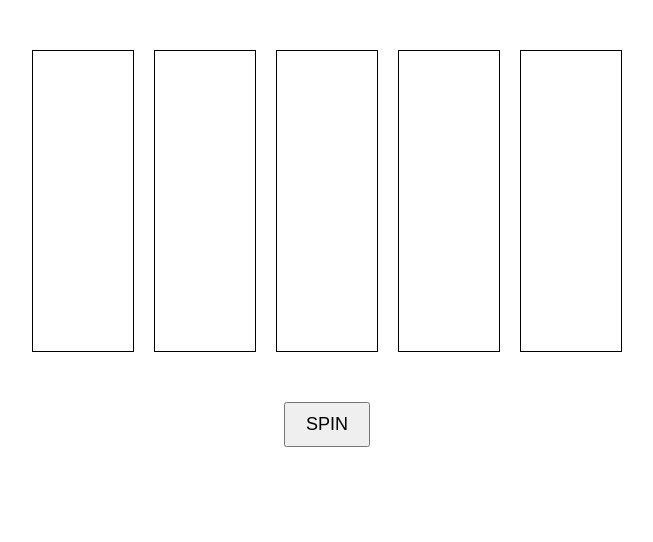
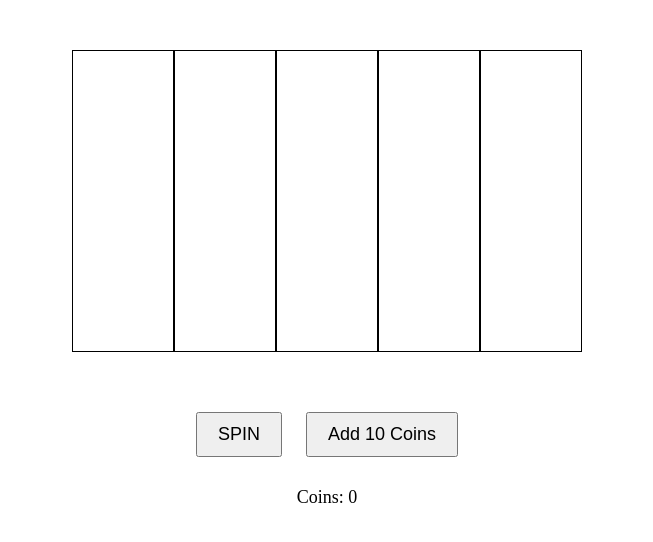
Before and after one commit to guilhermedcampos/gaming-website, a Flask app: page / in a window 1280 px wide. Shown: the top 542 px of the page, without its empty margins (313-966 px from the left). Run offline with Flask 3, Linux system fonts and the light colour scheme.

Commit message:
coin system

```diff
--- a/static/script.js
+++ b/static/script.js
@@ -1,11 +1,11 @@
 $(document).ready(function() {
     const symbols = ['10', 'A', 'Q', 'K', 'J', 'SYM1', 'SYM2', 'SYM3', 'SYM4'];
     const probabilities = {
-        '10': 2,
-        'A': 2,
-        'Q': 2,
-        'K': 2,
-        'J': 2,
+        '10': 3,
+        'A': 3,
+        'Q': 3,
+        'K': 3,
+        'J': 3,
         'SYM1': 1,
         'SYM2': 1,
         'SYM3': 1,
@@ -16,9 +16,16 @@ $(document).ready(function() {
     const symbolHeight = 100; // Height of each symbol (in pixels)
     const reelCount = 5; // Number of reels
     const symbolsPerReel = 30; // Number of symbols per reel to simulate rolling effect
+    const spinCost = 10; // Cost per spin in coins
 
     let spinning = false;
     let finalSymbolsArray = []; // Array to store final symbols of each reel
+    let coins = 0; // Initial coin count
+
+    // Function to update coin display
+    function updateCoinDisplay() {
+        $('#coinCount').text(coins);
+    }
 
     // Function to generate a weighted array of symbols based on probabilities
     function generateWeightedSymbolArray() {
@@ -96,8 +103,10 @@ $(document).ready(function() {
 
     // Spin button click event
     $('#spinButton').click(function() {
-        if (!spinning) {
+        if (!spinning && coins >= spinCost) {
             spinning = true;
+            coins -= spinCost; // Deduct cost per spin
+            updateCoinDisplay();
             finalSymbolsArray = []; // Reset the final symbols array
 
             // Generate symbol arrays for each reel
@@ -112,6 +121,17 @@ $(document).ready(function() {
                 console.log("Final symbols: ", finalSymbolsArray);
                 // Here you can use finalSymbolsArray to determine line combinations and give prizes
             }, spinDuration);
+        } else if (coins < spinCost) {
+            alert("Not enough coins to spin!");
         }
     });
+
+    // Increment coins button click event
+    $('#incrementCoinsButton').click(function() {
+        coins += 10; // Add 10 coins (10 cents)
+        updateCoinDisplay();
+    });
+
+    // Initial coin display update
+    updateCoinDisplay();
 });
--- a/templates/index.html
+++ b/templates/index.html
@@ -12,7 +12,7 @@
     }
     .reel {
         display: inline-block;
-        margin: 0 10px; /* Add some space between reels */
+        margin: 0px; /* Reduce the space between reels */
         width: 100px;
         height: 300px;
         border: 1px solid black;
@@ -38,9 +38,15 @@
         text-align: center; /* Center the button container */
         margin-top: 20px;
     }
-    #spinButton {
+    #spinButton, #incrementCoinsButton {
         font-size: 18px;
         padding: 10px 20px;
+        margin: 10px;
+    }
+    .coin-display {
+        text-align: center;
+        font-size: 18px;
+        margin-top: 20px;
     }
 </style>
 </head>
@@ -55,6 +61,11 @@
 
 <div class="button-container">
     <button id="spinButton">SPIN</button>
+    <button id="incrementCoinsButton">Add 10 Coins</button>
+</div>
+
+<div class="coin-display">
+    Coins: <span id="coinCount">0</span>
 </div>
 
 <script src="https://code.jquery.com/jquery-3.6.0.min.js"></script>
```
